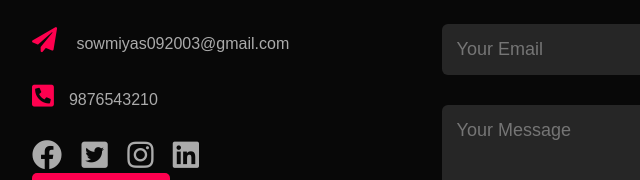
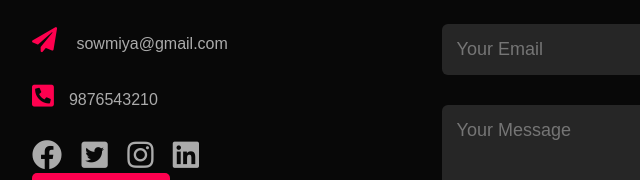
Before and after one commit to Sowmiya-09/CODSOFT, a plain HTML site: page portfolio/index.html in a window 1280 px wide. Shown: the part 1891-2071 px from the top of the page, 96-736 px from the left. Drawn offline with Linux system fonts and the light colour scheme; a small style sheet from the web is missing.

Commit message:
index.html

```diff
--- a/portfolio/index.html
+++ b/portfolio/index.html
@@ -105,7 +105,7 @@ innovative solutions in the field of computer science.</pre>
         <div class="row">
             <div class="contact-left">
                 <h1 class="sub-title">Contact Me</h1>
-                <p><i class="fas fa-paper-plane"></i> sowmiyas092003@gmail.com</p>
+                <p><i class="fas fa-paper-plane"></i> sowmiya@gmail.com</p>
                 <p><i class="fa fa-phone-square-alt"></i>9876543210</p>
                 <div class="social-icons">
                   <a href="https://facebook.com/"><i class="fab fa-facebook"></i></a>
```
